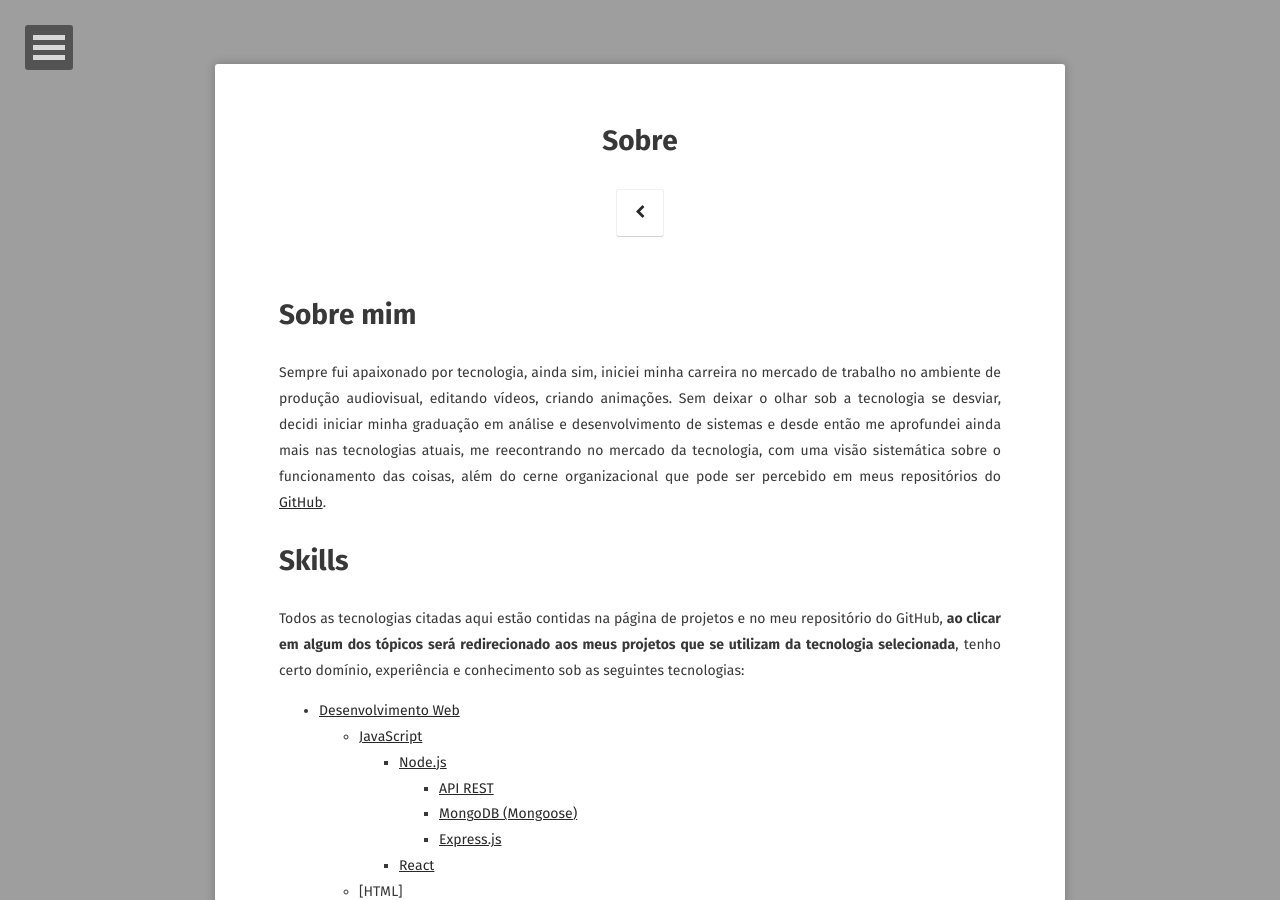
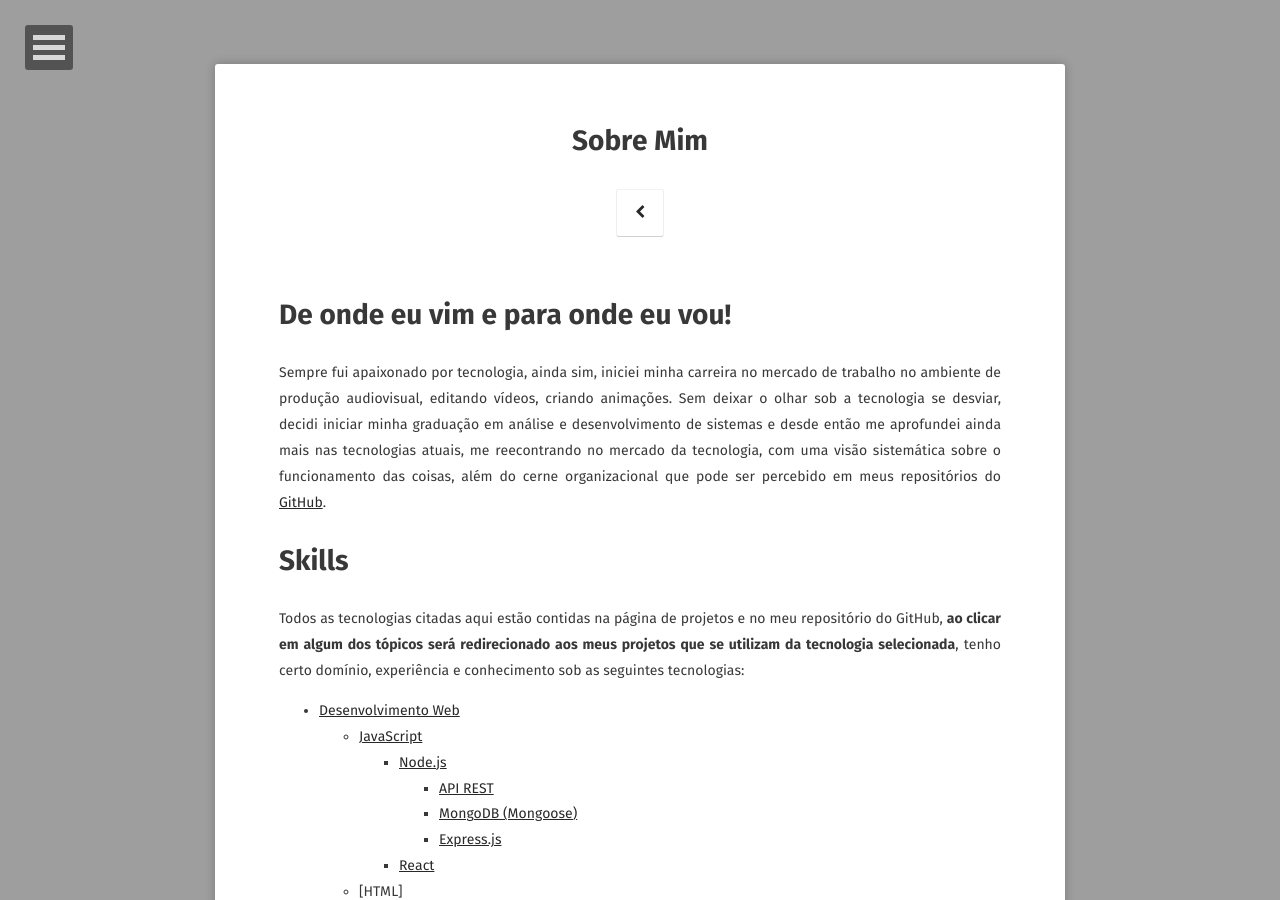
Before and after one commit to jsdaniell/jsdaniell.github.io, a Jekyll site: the page built from about/index.md, in a window 1280 px wide and 900 px high. Built offline with Jekyll 4.4.1, drawn with Linux system fonts in a browser that asks for light colours; some web fonts are replaced.

Commit message:
about page changed

```diff
--- a/about/index.md
+++ b/about/index.md
@@ -1,12 +1,12 @@
 ---
 layout: page
-title: Sobre
+title: Sobre Mim
 tags: [about, Jekyll, theme, moon]
 date: 2019-06-15
 comments: false
 ---
 
-# Sobre mim
+# De onde eu vim e para onde eu vou!
 
 Sempre fui apaixonado por tecnologia, ainda sim, iniciei minha carreira no mercado de trabalho no ambiente de produção audiovisual, editando vídeos, criando animações. Sem deixar o olhar sob a tecnologia se desviar, decidi iniciar minha graduação em análise e desenvolvimento de sistemas e desde então me aprofundei ainda mais nas tecnologias atuais, me reecontrando no mercado da tecnologia, com uma visão sistemática sobre o funcionamento das coisas, além do cerne organizacional que pode ser percebido em meus repositórios do [GitHub](github.com/jsdaniell).
 
```
